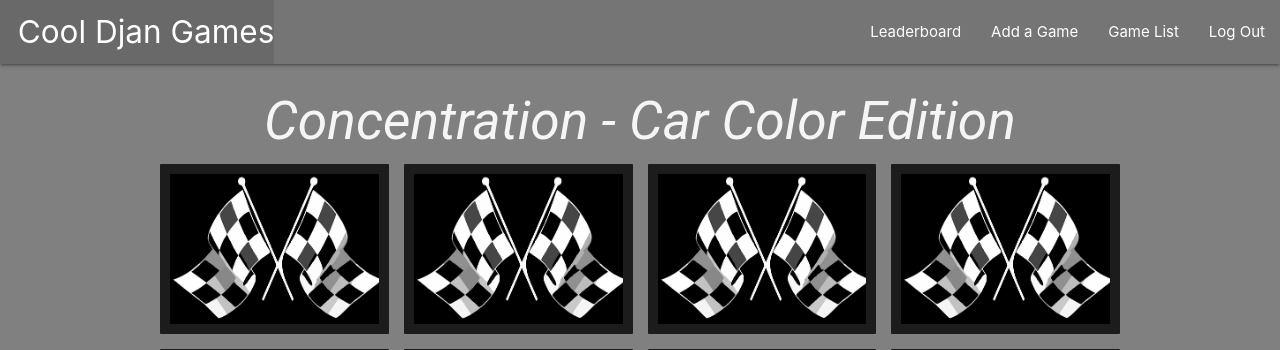
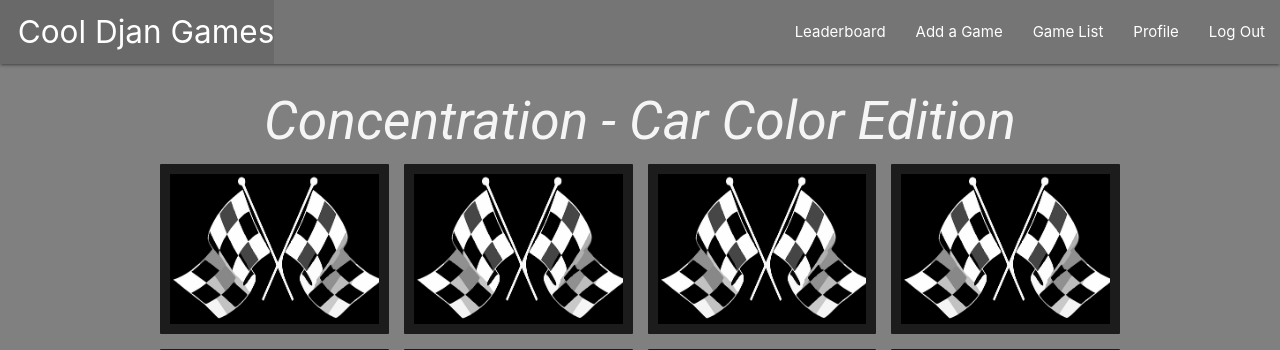
Before and after one commit to the-magic-methods/djan-games, a Django app: page /games/memory-game/ in a window 1280 px wide. Shown: the top 350 px of the page. Run offline with Django 4.2, Linux system fonts and the light colour scheme; the visitor is signed in with stand-in values (Sample User, id 1).

Commit message:
added profile to navbar on concentration page

```diff
--- a/main_app/templates/games/memory-game.html
+++ b/main_app/templates/games/memory-game.html
@@ -24,6 +24,7 @@
           <li><a href="{% url 'leaderboard' %}">Leaderboard</a></li>
           <li><a href="{% url 'games_create' %}">Add a Game</a></li>
           <li><a href="{% url 'index' %}">Game List</a></li>
+          <li><a href="{% url 'profile' %}">Profile</a></li>
           <li><a href="{% url 'logout' %}">Log Out</a></li>
           {% else %}
           <li><a href="{% url 'login' %}">Log In</a></li>
```
